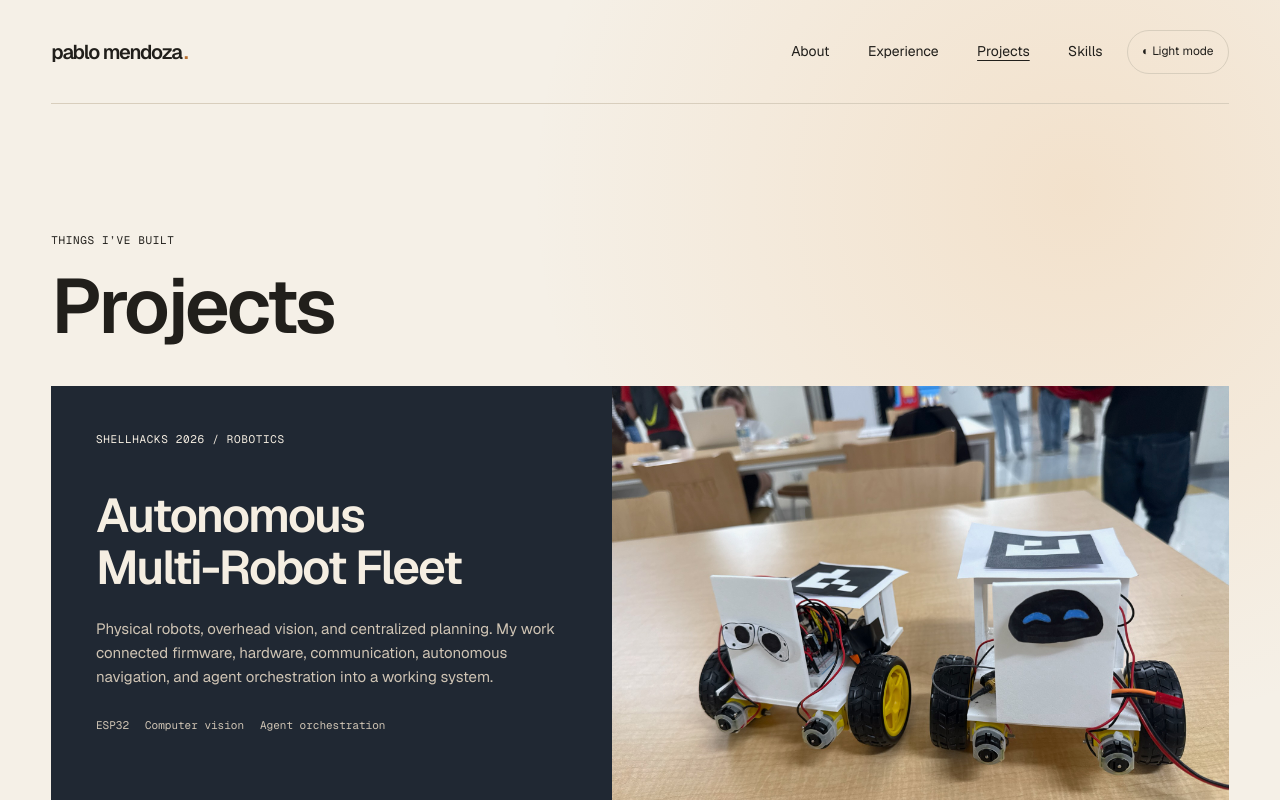
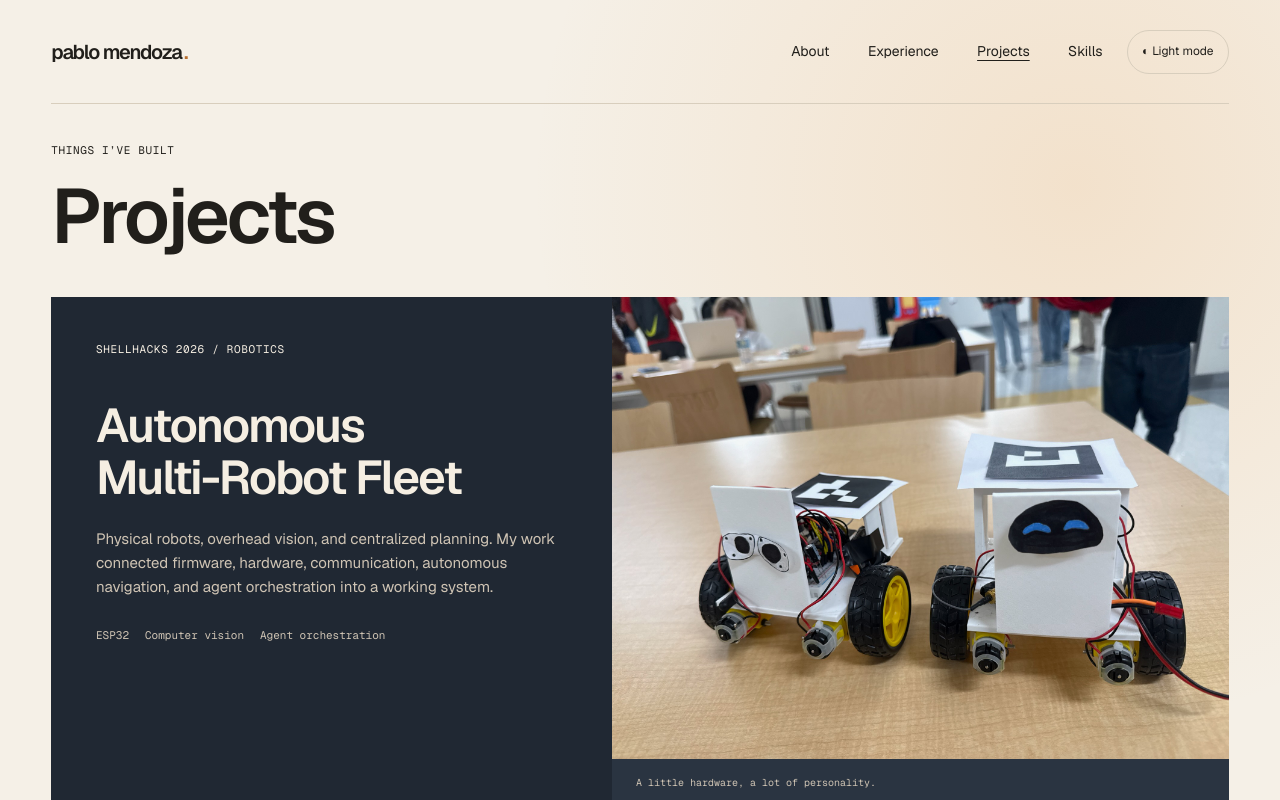
Before and after one commit to PabloMCodes/portfolio, a Next.js app: page /projects in a window 1280 px wide. Shown: the top 800 px of the page. Built offline with nearby package versions, Linux system fonts and the light colour scheme.

Commit message:
Tighten page spacing below navigation

```diff
--- a/src/app/home.module.css
+++ b/src/app/home.module.css
@@ -87,7 +87,7 @@
 
 /* An editorial portrait puts a person beside the engineering introduction. */
 .hero {
-  padding-top: clamp(3rem, 6vw, 6rem);
+  padding-top: clamp(1.5rem, 3vw, 3rem);
   padding-bottom: var(--section-space);
 }
 
@@ -342,7 +342,7 @@
 
 /* Work previews pair the NASA photo with its summary, then a quieter text row. */
 .section {
-  padding-top: var(--section-space);
+  padding-top: clamp(1.5rem, 3vw, 3rem);
   padding-bottom: var(--section-space);
 }
 
```
